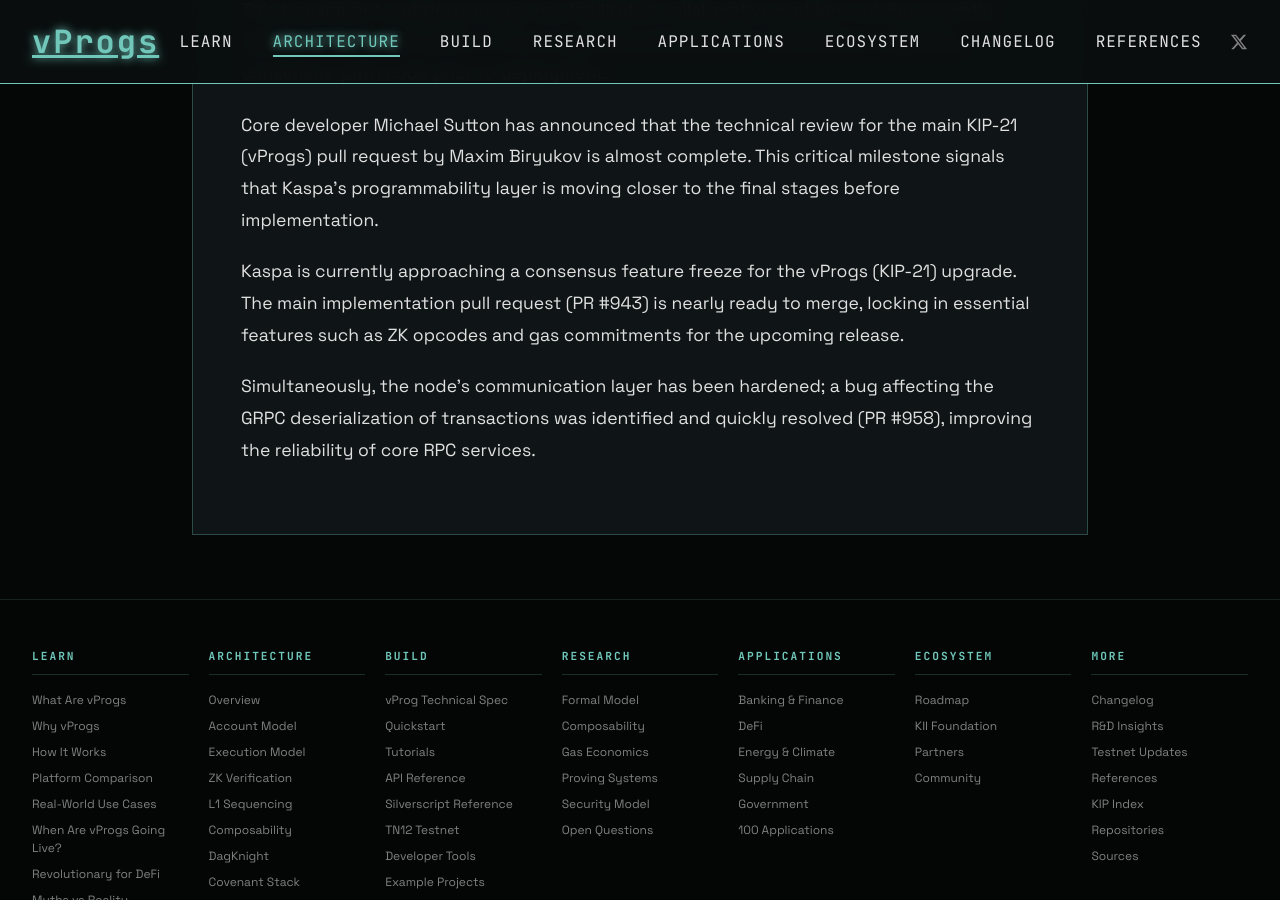
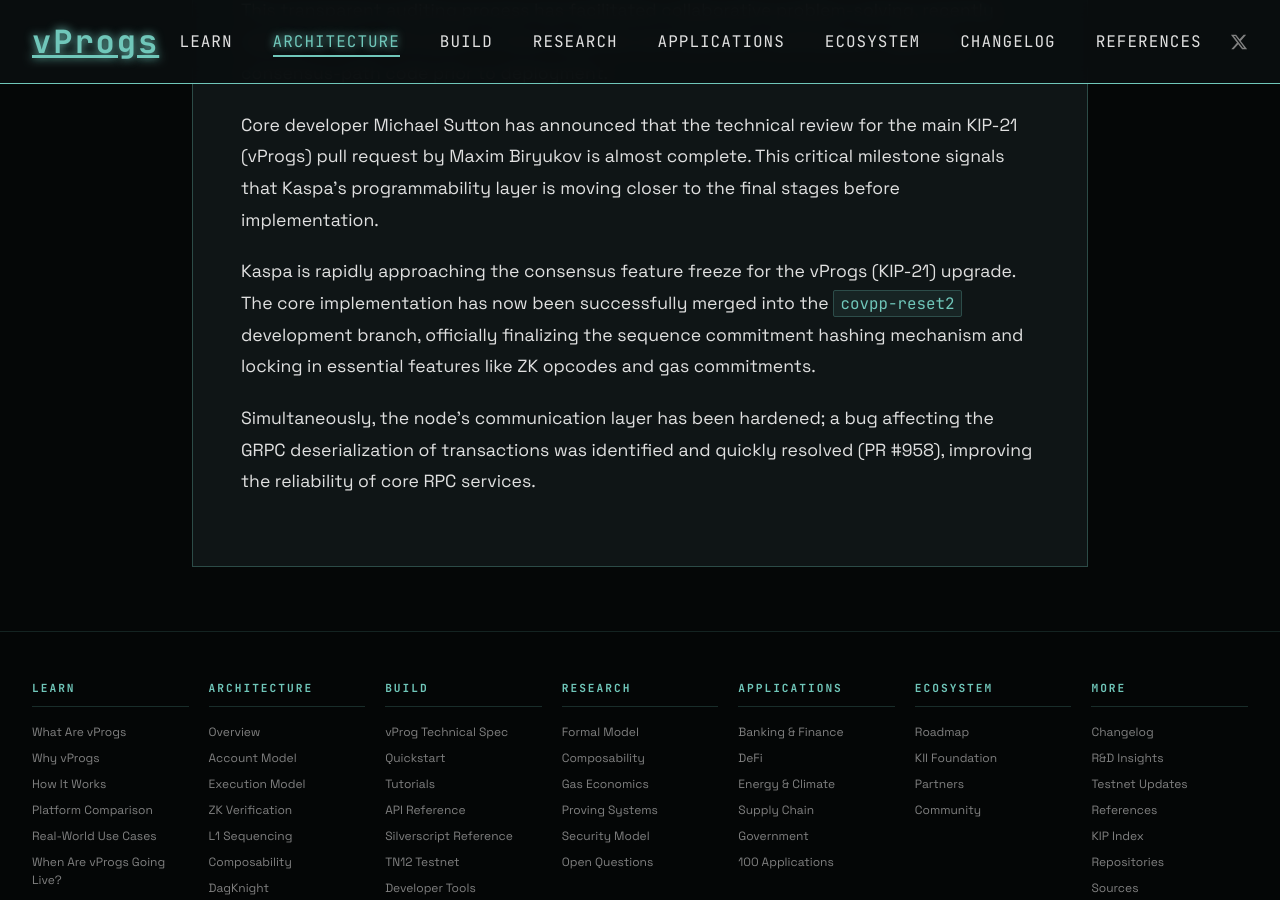
Before and after one commit to creative-inference/vprogs.xyz, a Jekyll site: the page built from architecture/sequencing-mapping.md, in a window 1280 px wide and 900 px high, scrolled down 12913 px. Built offline with Jekyll 4.4.1, drawn with Linux system fonts in a browser that asks for light colours.

Commit message:
Update KIP-21 status to merged and sequence commitment hashing finalized [auto]

```diff
--- a/architecture/sequencing-mapping.md
+++ b/architecture/sequencing-mapping.md
@@ -330,6 +330,6 @@
 
 
 
-Kaspa is currently approaching a consensus feature freeze for the vProgs (KIP-21) upgrade. The main implementation pull request (PR #943) is nearly ready to merge, locking in essential features such as ZK opcodes and gas commitments for the upcoming release.
+Kaspa is rapidly approaching the consensus feature freeze for the vProgs (KIP-21) upgrade. The core implementation has now been successfully merged into the `covpp-reset2` development branch, officially finalizing the sequence commitment hashing mechanism and locking in essential features like ZK opcodes and gas commitments.
 
 Simultaneously, the node's communication layer has been hardened; a bug affecting the GRPC deserialization of transactions was identified and quickly resolved (PR #958), improving the reliability of core RPC services.
```
